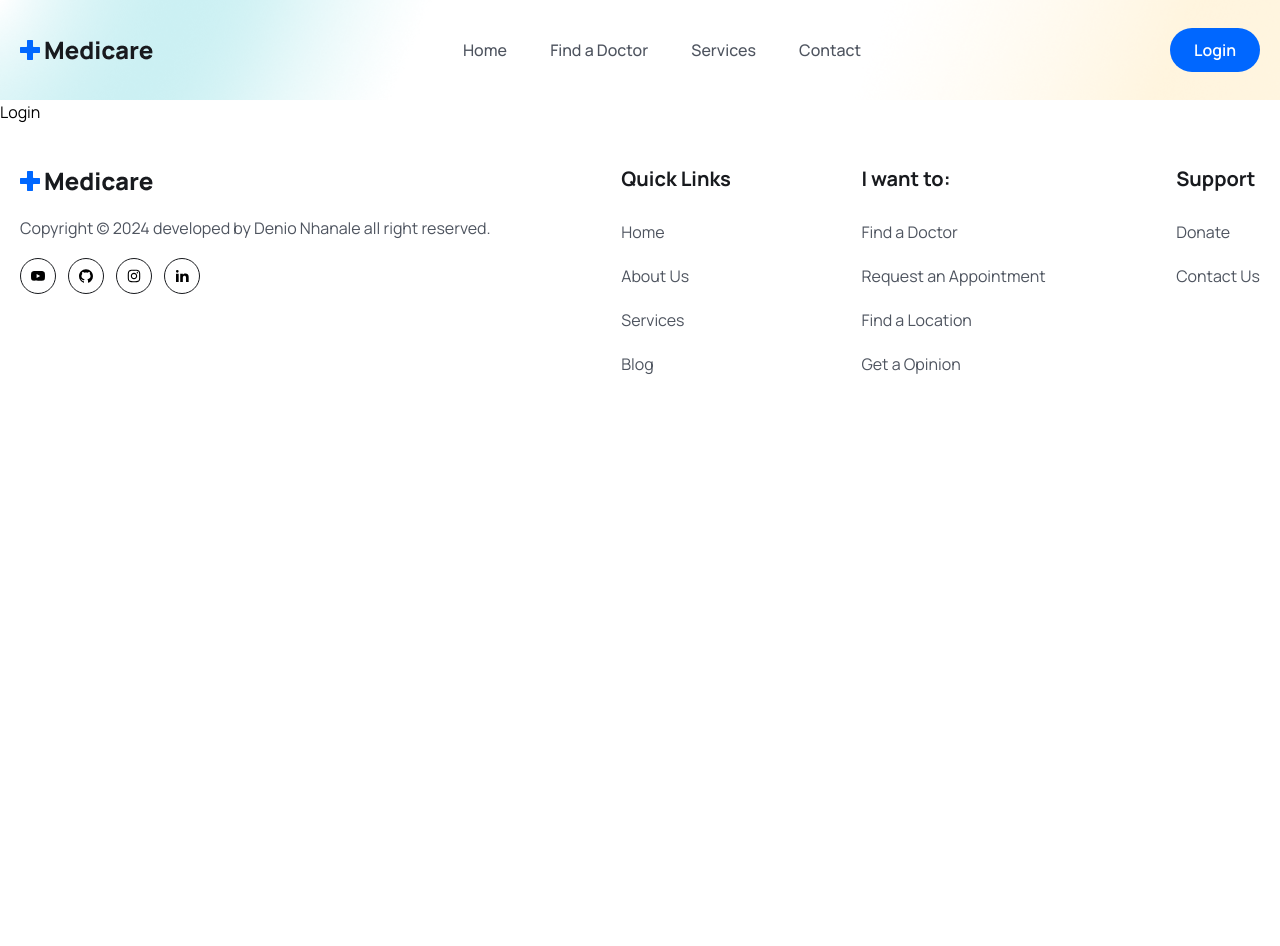
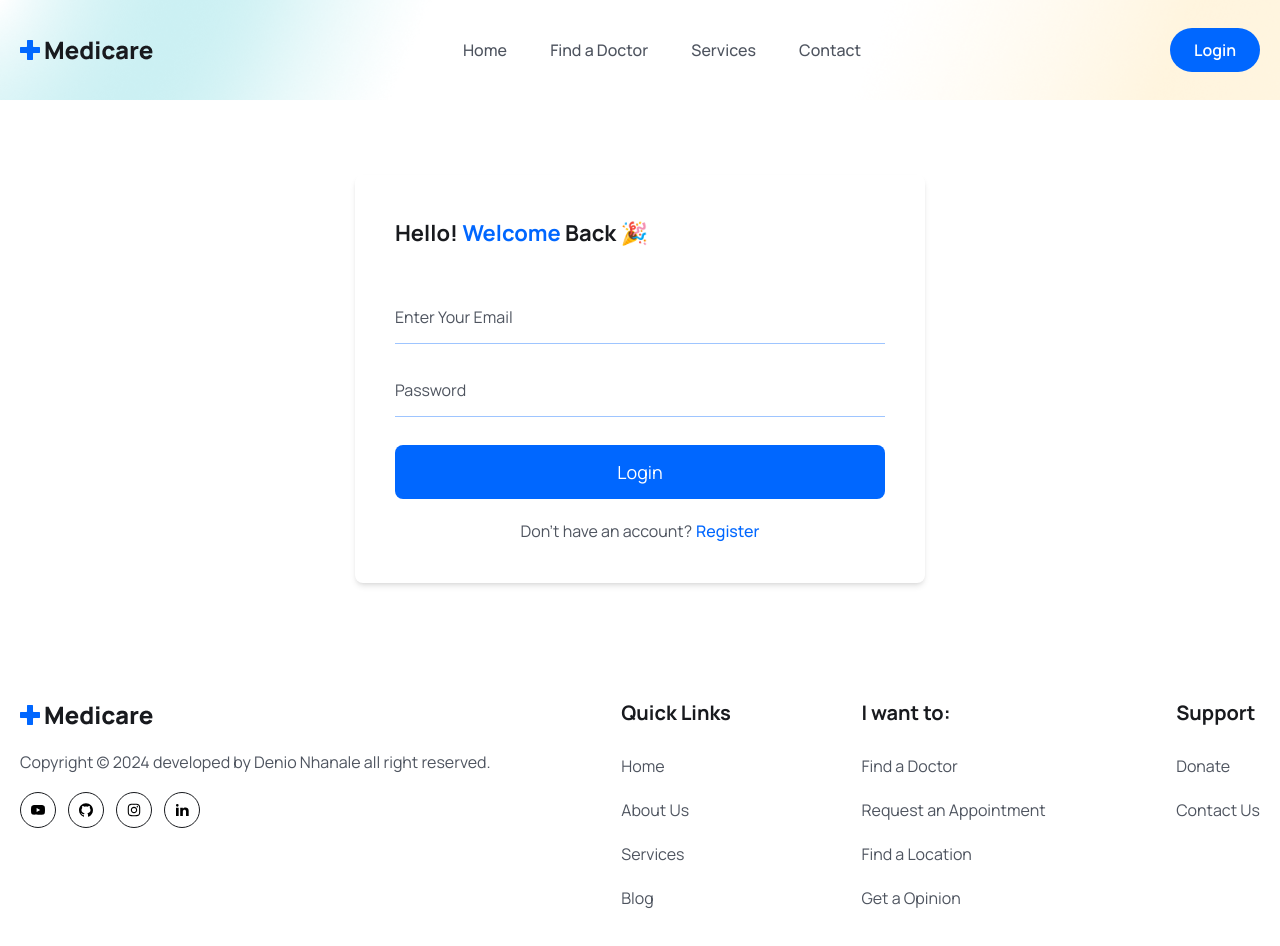
Before and after one commit to deniodev/Pro-Appointments, a React (Vite) app in the folder frontend/: page /login in a window 1280 px wide. Shown: the top 946 px of the page. Before the commit the page ends 800 px from the top, so only its background shows below. Built offline with nearby package versions, Linux system fonts and the light colour scheme.

Commit message:
Add Login Page

```diff
--- a/frontend/src/pages/Login.jsx
+++ b/frontend/src/pages/Login.jsx
@@ -1,9 +1,71 @@
-import React from 'react'
+import { useState } from "react";
+import { Link } from "react-router-dom";
 
 const Login = () => {
+
+  const [formData, setFormData] = useState({
+    email: '',
+    password:''
+  });
+
+  const handleInputChange = (e) => {
+    setFormData({...formData, [e.target.name]:e.target.value})
+  }
+
   return (
-    <div>Login</div>
+   <section className="px-5 lg:px-0">
+      <div className="w-full max-w-[570px] mx-auto rounded-lg shadow-md md:p-10">
+        <h3 className="text-headingColor text-[22px] leading-9 font-bold mb-10">
+          Hello! <span className="text-primaryColor">Welcome</span> Back 🎉
+        </h3>
+        <form>
+          <div className="mb-5">
+            <input
+            type="email"
+            placeholder="Enter Your Email"
+            name="email"
+            value={FormData.email}
+            onChange={handleInputChange}
+            className="w-full  py-3 border-b border-solid border-[#0066ff61]
+            focus:outline-none focus:border-b-primaryColor text-[16px] leading-7
+            text-headingColor placeholder:text-textColor cursor-pointer"
+            required
+            />
+          </div>
+
+          <div className="mb-5">
+            <input
+            type="password"
+            placeholder="Password"
+            name="password"
+            value={FormData.password}
+            onChange={handleInputChange}
+            className="w-full  py-3 border-b border-solid border-[#0066ff61]
+            focus:outline-none focus:border-b-primaryColor text-[16px] leading-7
+            text-headingColor placeholder:text-textColor cursor-pointer"
+            required
+            />
+          </div>
+
+          <div className="mt-7">
+            <button
+            type="submit"
+            className="w-full bg-primaryColor text-white text-[18px] leading-[30px] rounded-lg px-4 py-3"
+            >
+              Login
+            </button>
+          </div>
+
+          <p className="mt-5 text-textColor text-center">
+            Don&apos;t have an account?
+            <Link to='/register' className="text-primaryColor font-medium ml-1">
+              Register
+            </Link>
+          </p>
+        </form>
+      </div>
+   </section>
   )
 }
 
-export default Login
+export default Login;
```
